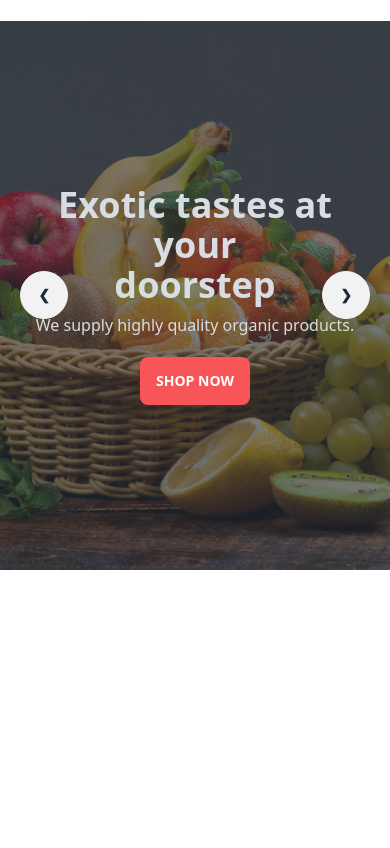
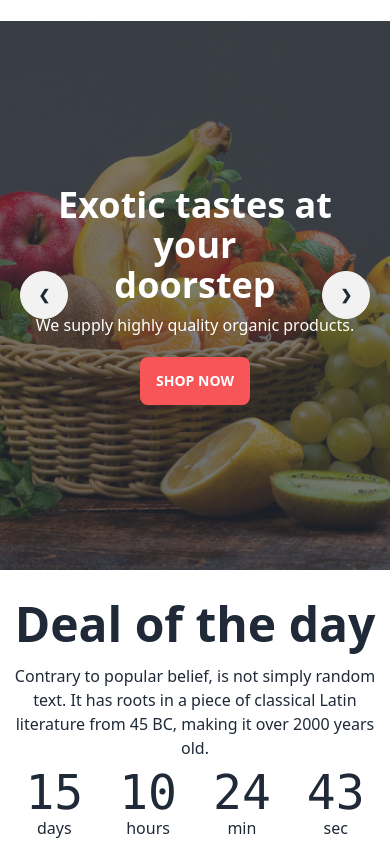
Before and after one commit to azmul-hoque-wb2/assignment3-fruit-burst, a plain HTML site: page index.html in a window 390 px wide. Shown: the part 83-931 px from the top of the page. Before the commit the page ends 844 px from the top, so only its background shows below. Drawn offline with nearby package versions, Linux system fonts and the light colour scheme; grey boxes are pictures that could not be loaded.

Commit message:
responsive deal of the day section added

```diff
--- a/index.html
+++ b/index.html
@@ -22,7 +22,7 @@
                         clifford: '#da373d',
                         'nav-background': '#F85559',
                     },
-                    backgroundImage:{
+                    backgroundImage: {
                         'img-1': "url('./images/banner1.png')",
                         'img-2': "url('./images/banner2.png')",
                         'img-3': "url('./images/banner3.png')",
@@ -106,18 +106,20 @@
     </header>
 
     <main>
+        <!-- banner section  -->
         <section class="container mx-auto mt-6 lg:mt-12">
             <div class="carousel w-full ">
                 <!-- banner1  -->
                 <div id="slide1" class="carousel-item relative w-full h-[65vh] ">
                     <!-- <img src="/images/banner1.png" class="w-full" /> -->
                     <!-- hero in banner 1  -->
-                  <div class="hero  bg-img-1 h-full ">
+                    <div class="hero  bg-img-1 h-full">
                         <div class="hero-overlay bg-opacity-60"></div>
-                    <div class="hero-content text-center text-neutral-content">
+                        <div class="hero-content text-center ">
                             <div class="">
-                        <h1 class="mb-2 text-4xl lg:text-7xl font-extrabold">Exotic tastes at your <br> doorstep</h1>
-                        <p class="mb-5 font-medium">We supply highly quality organic products.</p>
+                                <h1 class="mb-2 text-4xl lg:text-7xl font-extrabold text-white">Exotic tastes at your <br> doorstep
+                                </h1>
+                                <p class="mb-5 font-medium text-white">We supply highly quality organic products.</p>
                                 <button class="btn bg-nav-background border-none text-white">Shop Now</button>
                             </div>
                         </div>
@@ -133,10 +135,11 @@
                     <!-- hero in banner 2  -->
                     <div class="hero  bg-img-2 h-full ">
                         <div class="hero-overlay bg-opacity-60"></div>
-                        <div class="hero-content text-center text-neutral-content">
+                        <div class="hero-content text-center ">
                             <div class="">
-                            <h1 class="mb-2 text-4xl lg:text-7xl font-extrabold">Exotic tastes at your <br> doorstep</h1>
-                            <p class="mb-5 font-medium">We supply highly quality organic products.</p>
+                                <h1 class="mb-2 text-4xl lg:text-7xl font-extrabold text-white">Exotic tastes at your <br> doorstep
+                                </h1>
+                                <p class="mb-5 font-medium text-white">We supply highly quality organic products.</p>
                                 <button class="btn bg-nav-background border-none text-white">Shop Now</button>
                             </div>
                         </div>
@@ -152,10 +155,11 @@
                     <!-- hero in banner 3  -->
                     <div class="hero  bg-img-3 h-full ">
                         <div class="hero-overlay bg-opacity-60"></div>
-                    <div class="hero-content text-center text-neutral-content">
+                        <div class="hero-content text-center ">
                             <div class="">
-                        <h1 class="mb-2 text-4xl lg:text-7xl font-extrabold">Exotic tastes at your <br> doorstep</h1>
-                        <p class="mb-5 font-medium">We supply highly quality organic products.</p>
+                                <h1 class="mb-2 text-4xl lg:text-7xl font-extrabold text-white">Exotic tastes at your <br> doorstep
+                                </h1>
+                                <p class="mb-5 font-medium text-white">We supply highly quality organic products.</p>
                                 <button class="btn bg-nav-background border-none text-white">Shop Now</button>
                             </div>
                         </div>
@@ -171,10 +175,11 @@
                     <!-- hero in banner 4  -->
                     <div class="hero  bg-img-4 h-full ">
                         <div class="hero-overlay bg-opacity-60"></div>
-                    <div class="hero-content text-center text-neutral-content">
+                        <div class="hero-content text-center ">
                             <div class="">
-                        <h1 class="mb-2 text-4xl lg:text-7xl font-extrabold">Exotic tastes at your <br> doorstep</h1>
-                        <p class="mb-5 font-medium">We supply highly quality organic products.</p>
+                                <h1 class="mb-2 text-4xl lg:text-7xl font-extrabold text-white">Exotic tastes at your <br> doorstep
+                                </h1>
+                                <p class="mb-5 font-medium text-white">We supply highly quality organic products.</p>
                                 <button class="btn bg-nav-background border-none text-white">Shop Now</button>
                             </div>
                         </div>
@@ -182,6 +187,53 @@
                     <div class="absolute flex justify-between transform -translate-y-1/2 left-5 right-5 top-1/2">
                         <a href="#slide3" class="btn btn-circle">❮</a>
                         <a href="#slide1" class="btn btn-circle">❯</a>
+                    </div>
+                </div>
+            </div>
+        </section>
+        <!-- deal of the day section  -->
+        <section class="container mx-auto mt-6 lg:mt-[200px]">
+            <div class="flex flex-col md:flex-row md:gap-4 justify-between items-center  px-1">
+                <div class="flex-1">
+                    <div class="space-y-4 text-center md:text-left">
+                        <h2 class="text-5xl font-extrabold">Deal of the day</h2>
+                    <p class="font-medium">Contrary to popular belief, is not simply random text. It has roots in a piece of classical Latin literature from 45 BC, making it over 2000 years old.</p>
+                    </div>
+                </div>
+                <div class="flex-1">
+                    <div class="ml-auto md:w-4/5 grid grid-flow-col gap-5 text-center ">
+                        <div class="flex flex-col p-2 rounded-box">
+                          <div>
+                            <span class="countdown font-mono text-5xl">
+                                <span style="--value:15;"></span>
+                          </div>
+                          </span>
+                          days
+                        </div>
+                        <div class="flex flex-col p-2 rounded-box">
+                          <div>
+                            <span class="countdown font-mono text-5xl">
+                                <span style="--value:10;"></span>
+                              </span>
+                          </div>
+                          hours
+                        </div>
+                        <div class="flex flex-col p-2  rounded-box ">
+                          <div>
+                            <span class="countdown font-mono text-5xl">
+                                <span style="--value:24;"></span>
+                              </span>
+                          </div>
+                          min
+                        </div>
+                        <div class="flex flex-col p-2  rounded-box ">
+                          <div>
+                            <span class="countdown font-mono text-5xl">
+                                <span style="--value:43;"></span>
+                              </span>
+                          </div>
+                          sec
+                        </div>
                       </div>
                 </div>
             </div>
```
Lines whose indentation alone changed are shown as unchanged.
